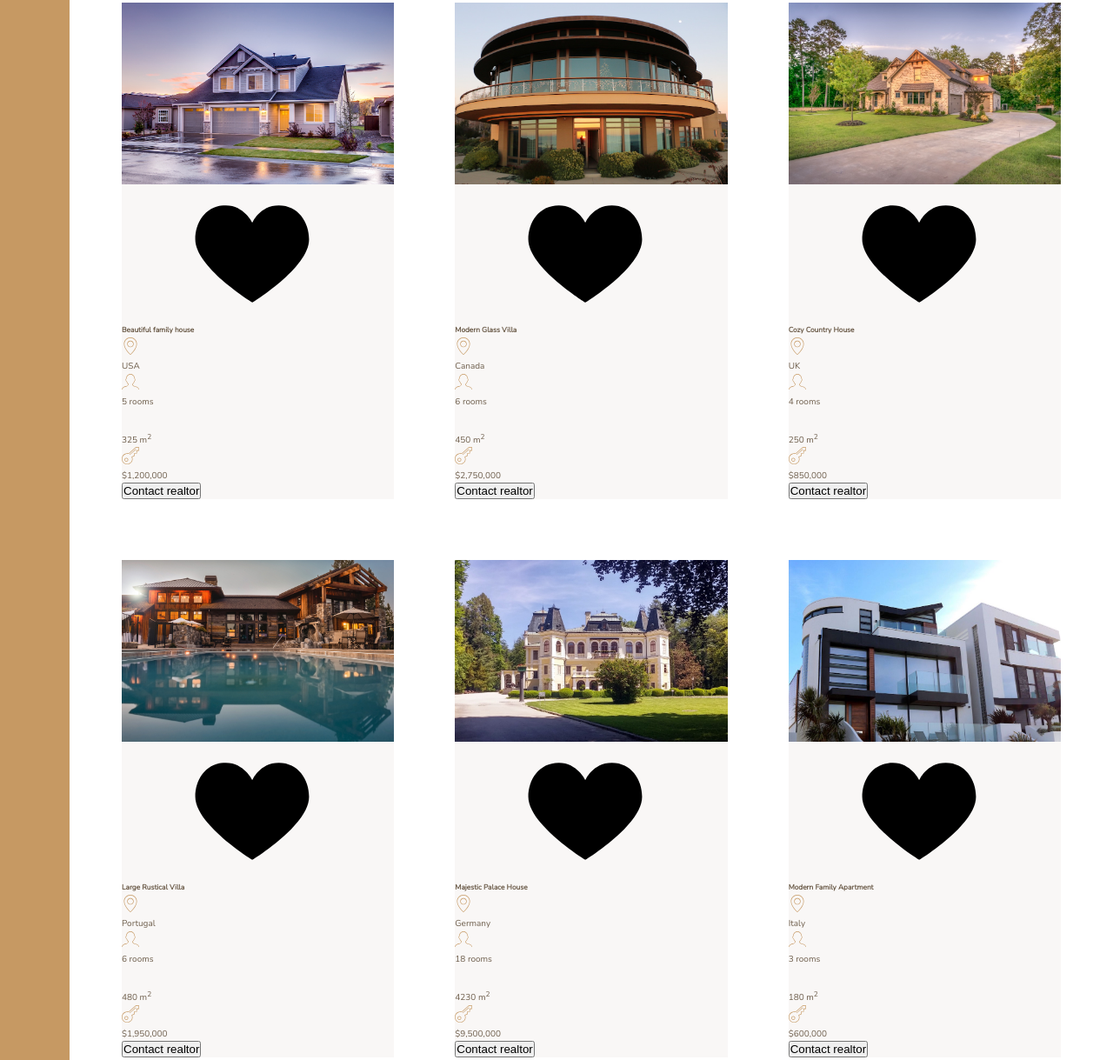
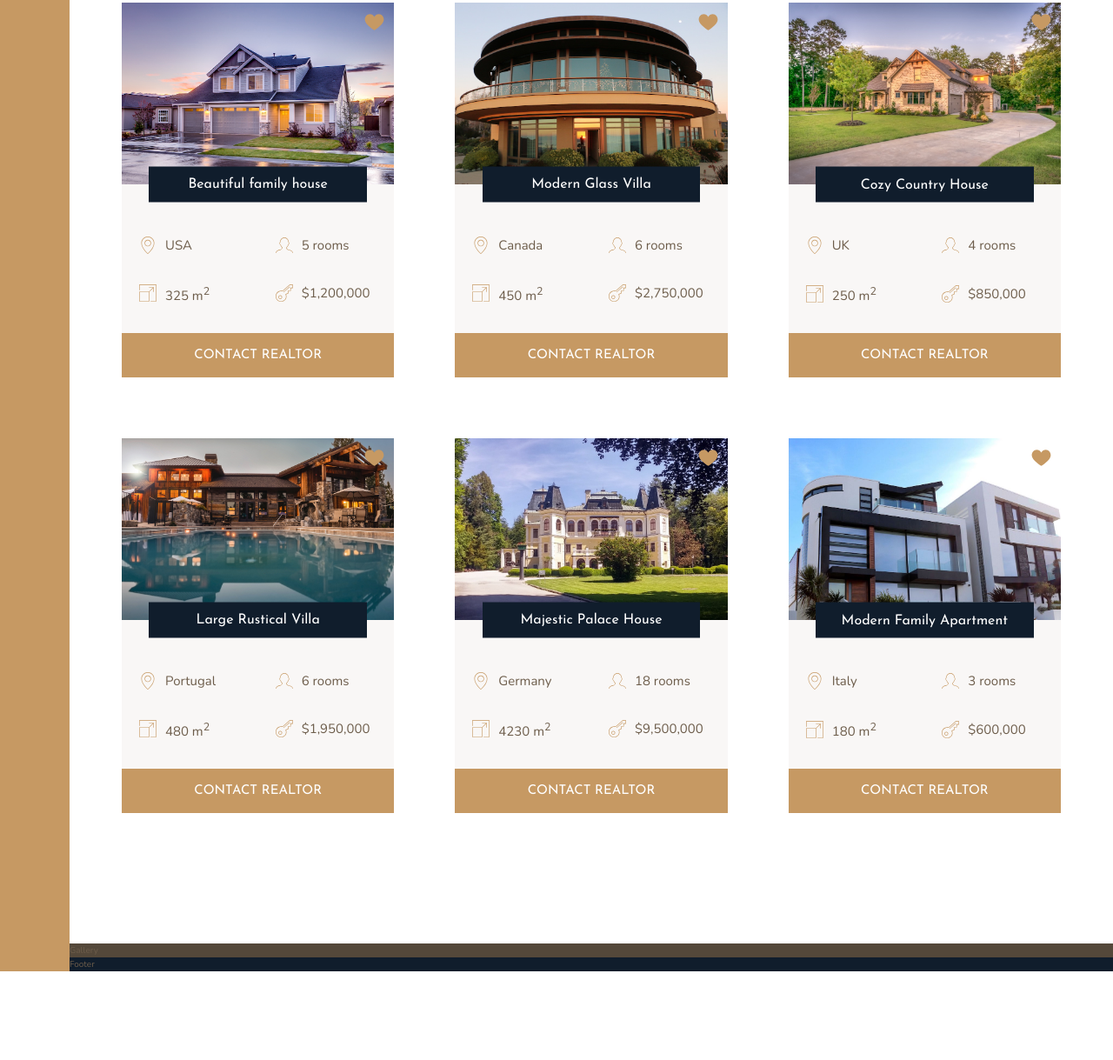
Before and after one commit to GeraldVeeneman/Nexter, a website: page index.html in a window 1280 px wide. Shown: the part 1849-3068 px from the top of the page at 87% size. After the commit the page ends 2966 px from the top, so only its background shows below. Drawn offline with nearby package versions, Linux system fonts and the light colour scheme.

Commit message:
113. Building the Homes Section - Part 2

```diff
--- a/index.html
+++ b/index.html
@@ -111,7 +111,7 @@
                 </div>
                 <div class="home__area">
                     <svg>
-                        <use xlink:href="img/sprite.svg#icon-icon-expand"></use>
+                        <use xlink:href="img/sprite.svg#icon-expand"></use>
                     </svg>
                     <p>325 m<sup>2</sup></p>
                 </div>
@@ -121,7 +121,7 @@
                     </svg>
                     <p>$1,200,000</p>
                 </div>
-                <button class="cta">Contact realtor</button>
+                <button class="btn home__btn">Contact realtor</button>
 
             </div>
 
@@ -145,7 +145,7 @@
                 </div>
                 <div class="home__area">
                     <svg>
-                        <use xlink:href="img/sprite.svg#icon-icon-expand"></use>
+                        <use xlink:href="img/sprite.svg#icon-expand"></use>
                     </svg>
                     <p>450 m<sup>2</sup></p>
                 </div>
@@ -155,7 +155,7 @@
                     </svg>
                     <p>$2,750,000</p>
                 </div>
-                <button class="cta">Contact realtor</button>
+                <button class="btn home__btn">Contact realtor</button>
 
             </div>
 
@@ -179,7 +179,7 @@
                 </div>
                 <div class="home__area">
                     <svg>
-                        <use xlink:href="img/sprite.svg#icon-icon-expand"></use>
+                        <use xlink:href="img/sprite.svg#icon-expand"></use>
                     </svg>
                     <p>250 m<sup>2</sup></p>
                 </div>
@@ -189,7 +189,7 @@
                     </svg>
                     <p>$850,000</p>
                 </div>
-                <button class="cta">Contact realtor</button>
+                <button class="btn home__btn">Contact realtor</button>
 
             </div>
 
@@ -213,7 +213,7 @@
                 </div>
                 <div class="home__area">
                     <svg>
-                        <use xlink:href="img/sprite.svg#icon-icon-expand"></use>
+                        <use xlink:href="img/sprite.svg#icon-expand"></use>
                     </svg>
                     <p>480 m<sup>2</sup></p>
                 </div>
@@ -223,7 +223,7 @@
                     </svg>
                     <p>$1,950,000</p>
                 </div>
-                <button class="cta">Contact realtor</button>
+                <button class="btn home__btn">Contact realtor</button>
 
             </div>
 
@@ -247,7 +247,7 @@
                 </div>
                 <div class="home__area">
                     <svg>
-                        <use xlink:href="img/sprite.svg#icon-icon-expand"></use>
+                        <use xlink:href="img/sprite.svg#icon-expand"></use>
                     </svg>
                     <p>4230 m<sup>2</sup></p>
                 </div>
@@ -257,7 +257,7 @@
                     </svg>
                     <p>$9,500,000</p>
                 </div>
-                <button class="cta">Contact realtor</button>
+                <button class="btn home__btn">Contact realtor</button>
 
             </div>
 
@@ -281,7 +281,7 @@
                 </div>
                 <div class="home__area">
                     <svg>
-                        <use xlink:href="img/sprite.svg#icon-icon-expand"></use>
+                        <use xlink:href="img/sprite.svg#icon-expand"></use>
                     </svg>
                     <p>180 m<sup>2</sup></p>
                 </div>
@@ -291,7 +291,7 @@
                     </svg>
                     <p>$600,000</p>
                 </div>
-                <button class="cta">Contact realtor</button>
+                <button class="btn home__btn">Contact realtor</button>
 
             </div>
         </section>
--- a/sass/_homes.scss
+++ b/sass/_homes.scss
@@ -10,16 +10,50 @@
 .home {
   background-color: $color-grey-light-1;
 
+  display: grid;
+  grid-template-columns: repeat(2, 1fr);
+  grid-row-gap: 3.5rem;
+
   &__img {
     width: 100%;
+    grid-row: 1 / 2;
+    grid-column: 1 / -1;
+    z-index: 1;
   }
 
   &__like {
+    grid-row: 1 / 2;
+    grid-column: 2 / 3;
 
+    fill: $color-primary;
+    height: 2.5rem;
+    width: 2.5rem;
+    z-index: 2;
+    justify-self: end;
+    margin: 1rem;
   }
 
   &__name {
+    grid-row: 1 / 2;
+    grid-column: 1 / -1;
+    justify-self: center;
+    align-self: end;
+    z-index: 3;
 
+    width: 80%;
+    font-family: $font-display;
+    font-size: 1.6rem;
+    text-align: center;
+    padding: 1.25rem;
+    background-color: $color-secondary;
+    color: #fff;
+    font-weight: 400;
+    transform: translateY(50%);
+  }
+
+  &__location,
+  &__rooms {
+    margin-top: 2.5rem;
   }
 
   &__location,
@@ -27,14 +61,22 @@
   &__area,
   &__price {
 
+    font-size: 1.5rem;
+    margin-left: 2rem;
+
+    display: flex;
+    align-items: center;
+    grid-gap: 1rem;
+
     svg {
       fill: $color-primary;
       height: 2rem;
       width: 2rem;
     }
 
-    p {
+  }
 
-    }
+  &__btn {
+    grid-column: 1 / -1;
   }
 }
```
Also changed, not shown: css/style.css, 1 other file.
